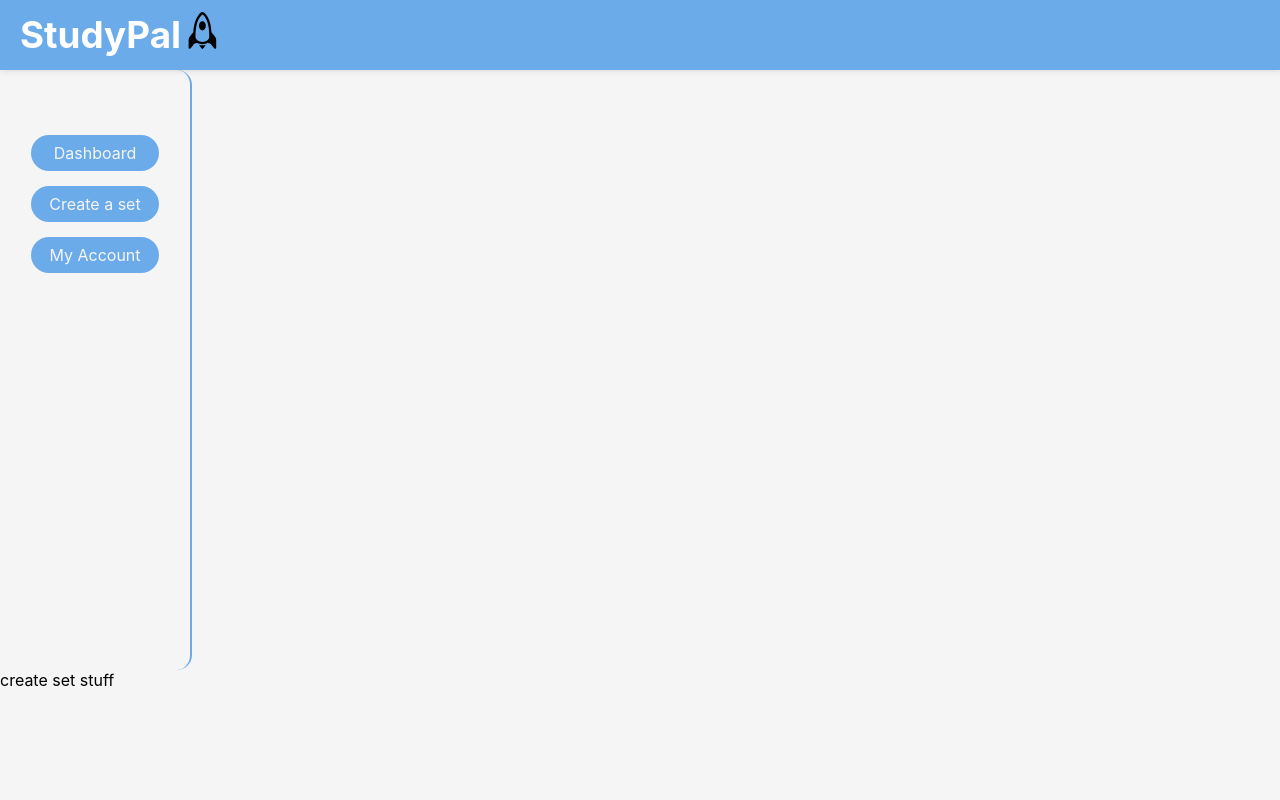
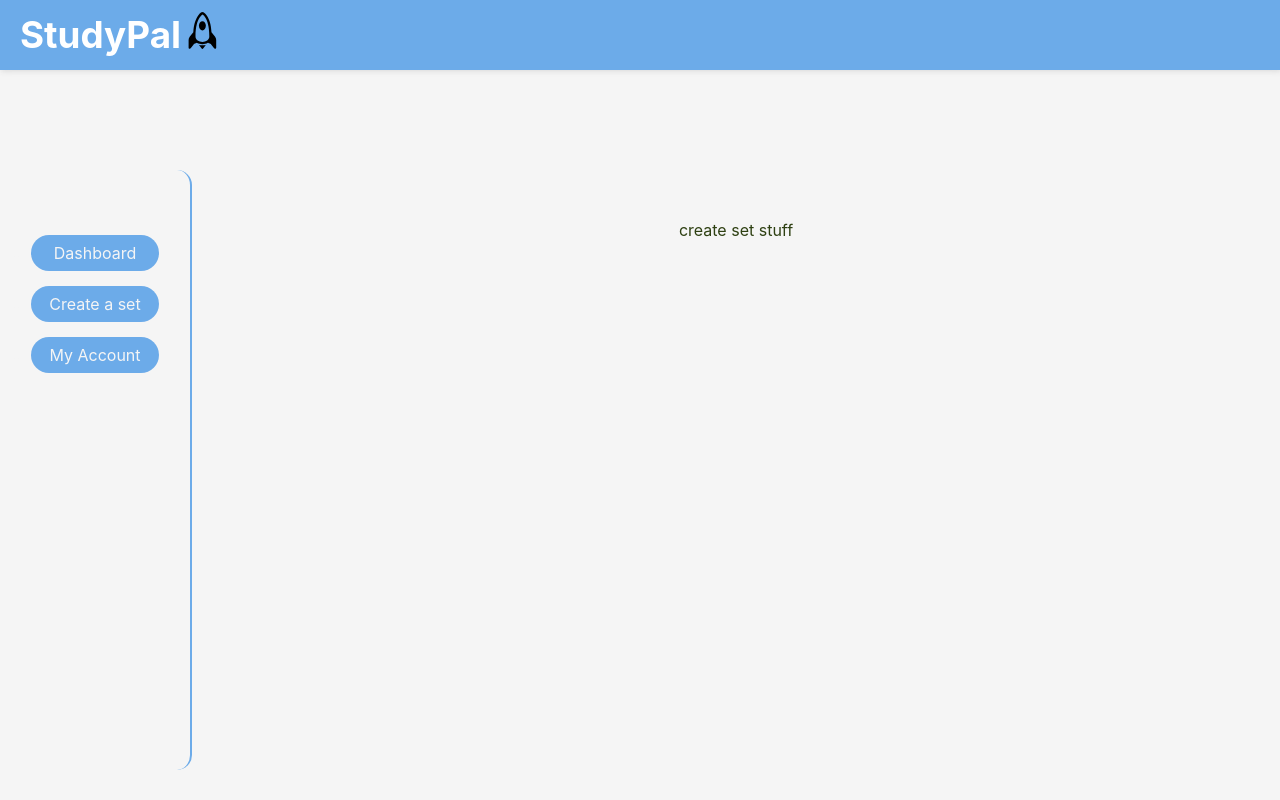
Before and after one commit to HafsaSarker/studyPal, a React (Vite) app in the folder studyPal/: page /createSet in a window 1280 px wide. Built offline with nearby package versions, Linux system fonts and the light colour scheme; a web font is replaced by a local one.

Commit message:
initialize createSet route

```diff
--- a/studyPal/src/pages/CreateSet/CreateSet.css
+++ b/studyPal/src/pages/CreateSet/CreateSet.css
@@ -0,0 +1,15 @@
+.createSet{
+    display: flex;
+    justify-content: flex-start;
+    align-items: flex-start;
+    margin-top: 100px;
+    color: #2E4012;
+}
+.createSet-main {
+    width: 100%;
+    margin-top: 50px;
+    display: flex;
+    flex-direction: column;
+    align-items: center;
+    justify-content: center;
+}
--- a/studyPal/src/pages/CreateSet/CreateSet.jsx
+++ b/studyPal/src/pages/CreateSet/CreateSet.jsx
@@ -1,5 +1,6 @@
+import SideNav from '../../Components/sideNav/SideNav'
 import './CreateSet.css'
-import SideNav from '../../Components/sideNav/SideNav'
+
 export default function CreateSet() {
     return (
         <div className="createSet">
```
